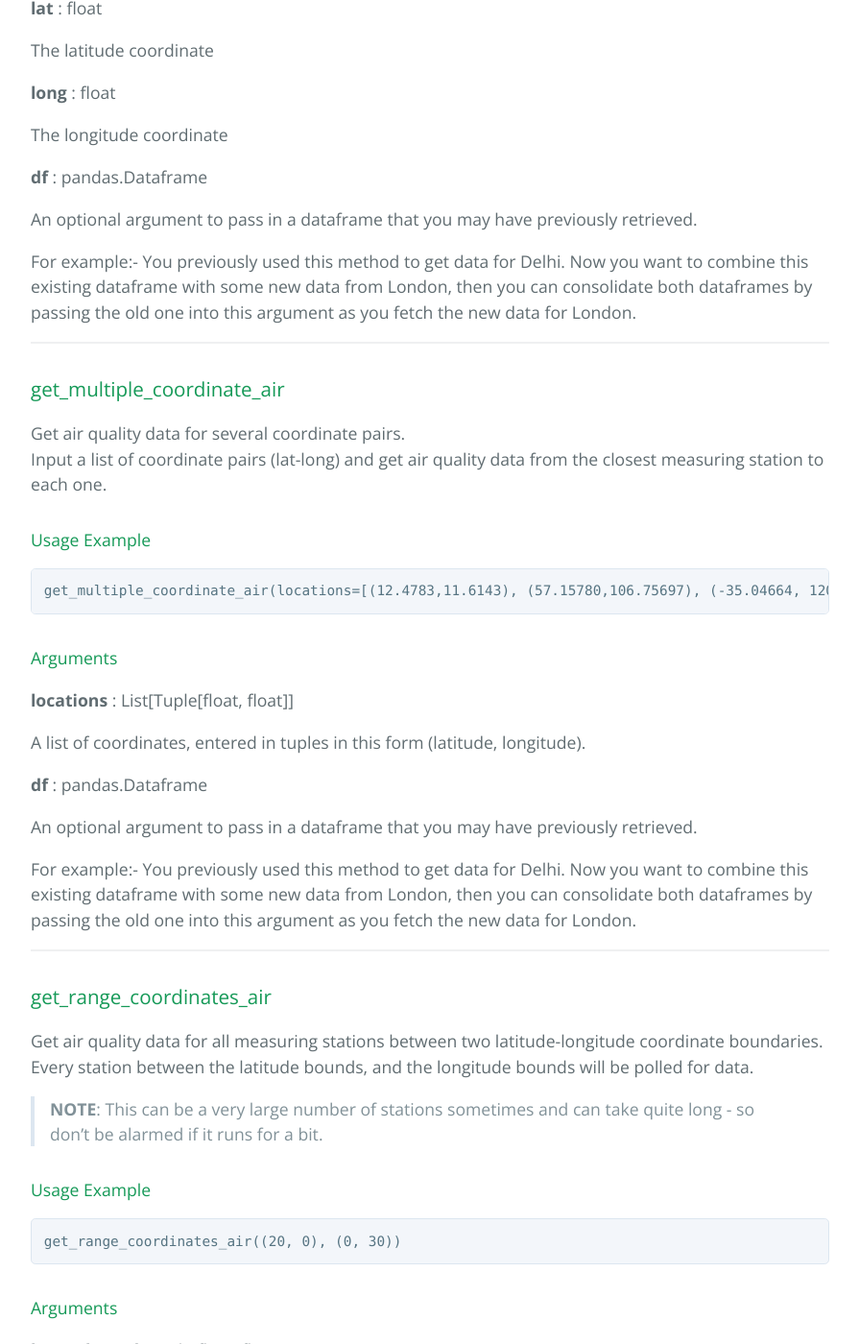
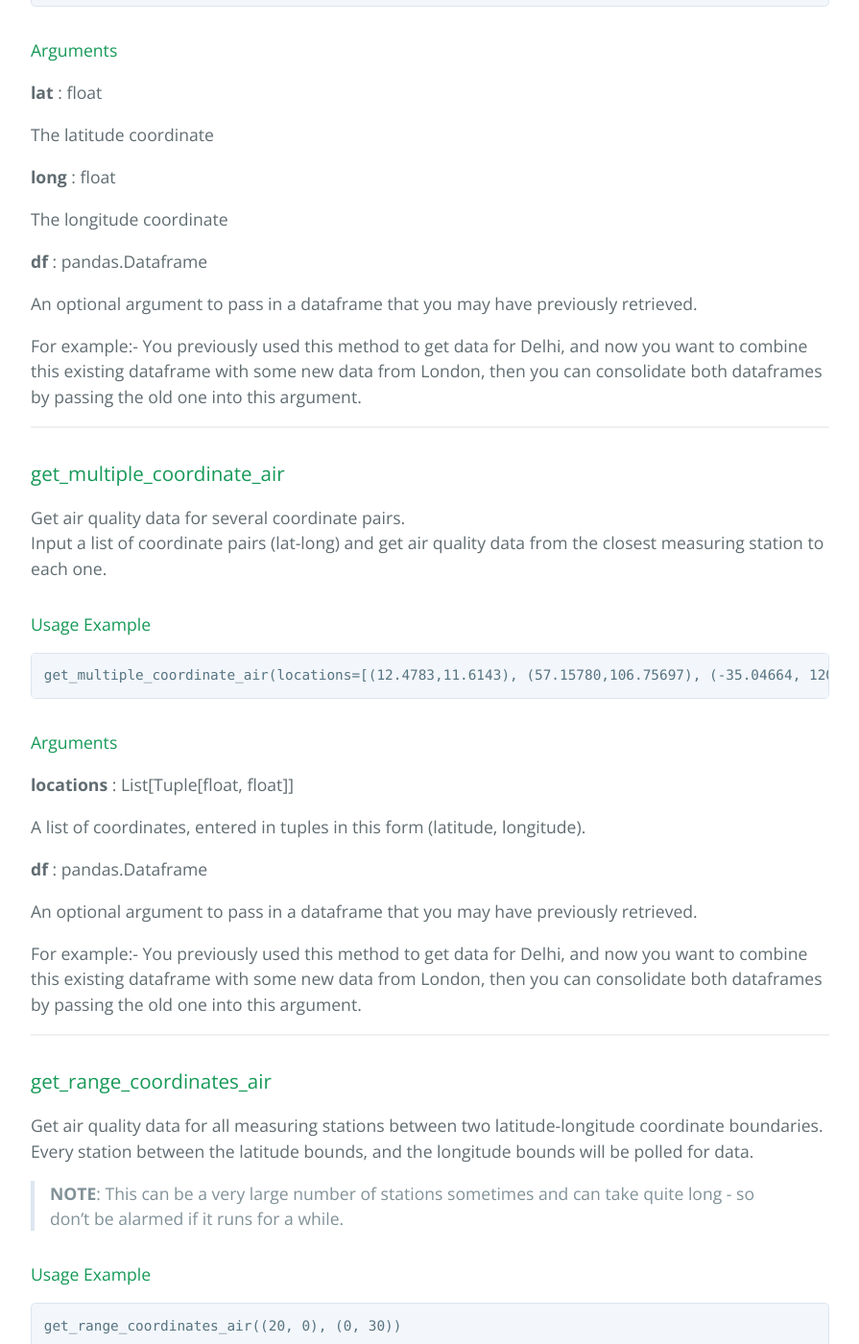
Before and after one commit to Ozon3Org/Ozon3, a Jekyll site: the page built from methods.md, in a window 1280 px wide and 1400 px high, scrolled down 2795 px. Shown: the whole window at 96% size, without its empty margins (192-1087 px from the left). Built offline with Jekyll 4.4.1, drawn with Linux system fonts in a browser that asks for light colours; some of the changed text lies outside the part shown.

Commit message:
Update methods

```diff
--- a/methods.md
+++ b/methods.md
@@ -68,7 +68,7 @@
 
 ### get_specific_parameter
 
-Get a single air quality parameter (example: CO or PM2.5) for a single city, and have it returned as a float.
+Get a single air quality parameter (example: CO or PM2.5) for a city.
 
 #### Usage Example
 
@@ -109,7 +113,7 @@
 
 An optional argument to pass in a dataframe that you may have previously retrieved.
 
-For example:- You previously used this method to get data for Delhi. Now you want to combine this existing dataframe with some new data from London, then you can consolidate both dataframes by passing the old one into this argument as you fetch the new data for London.
+For example:- You previously used this method to get data for Delhi, and now you want to combine this existing dataframe with some new data from London, then you can consolidate both dataframes by passing the old one into this argument.
 
 ---
 
@@ -134,7 +138,7 @@
 
 An optional argument to pass in a dataframe that you may have previously retrieved.
 
-For example:- You previously used this method to get data for Delhi. Now you want to combine this existing dataframe with some new data from London, then you can consolidate both dataframes by passing the old one into this argument as you fetch the new data for London.
+For example:- You previously used this method to get data for Delhi, and now you want to combine this existing dataframe with some new data from London, then you can consolidate both dataframes by passing the old one into this argument.
 
 ---
 
@@ -142,7 +146,7 @@
 
 Get air quality data for all measuring stations between two latitude-longitude coordinate boundaries. Every station between the latitude bounds, and the longitude bounds will be polled for data.
 
-> **NOTE**: This can be a very large number of stations sometimes and can take quite long - so don't be alarmed if it runs for a bit.
+> **NOTE**: This can be a very large number of stations sometimes and can take quite long - so don't be alarmed if it runs for a while.
 
 #### Usage Example
 
@@ -164,7 +168,7 @@
 
 An optional argument to pass in a dataframe that you may have previously retrieved.
 
-For example:- You previously used this method to get data for Delhi. Now you want to combine this existing dataframe with some new data from London, then you can consolidate both dataframes by passing the old one into this argument as you fetch the new data for London.
+For example:- You previously used this method to get data for Delhi, and now you want to combine this existing dataframe with some new data from London, then you can consolidate both dataframes by passing the old one into this argument.
 
 ---
 
```
Also changed, not shown: other parts of methods.md (+8 -4 lines).
